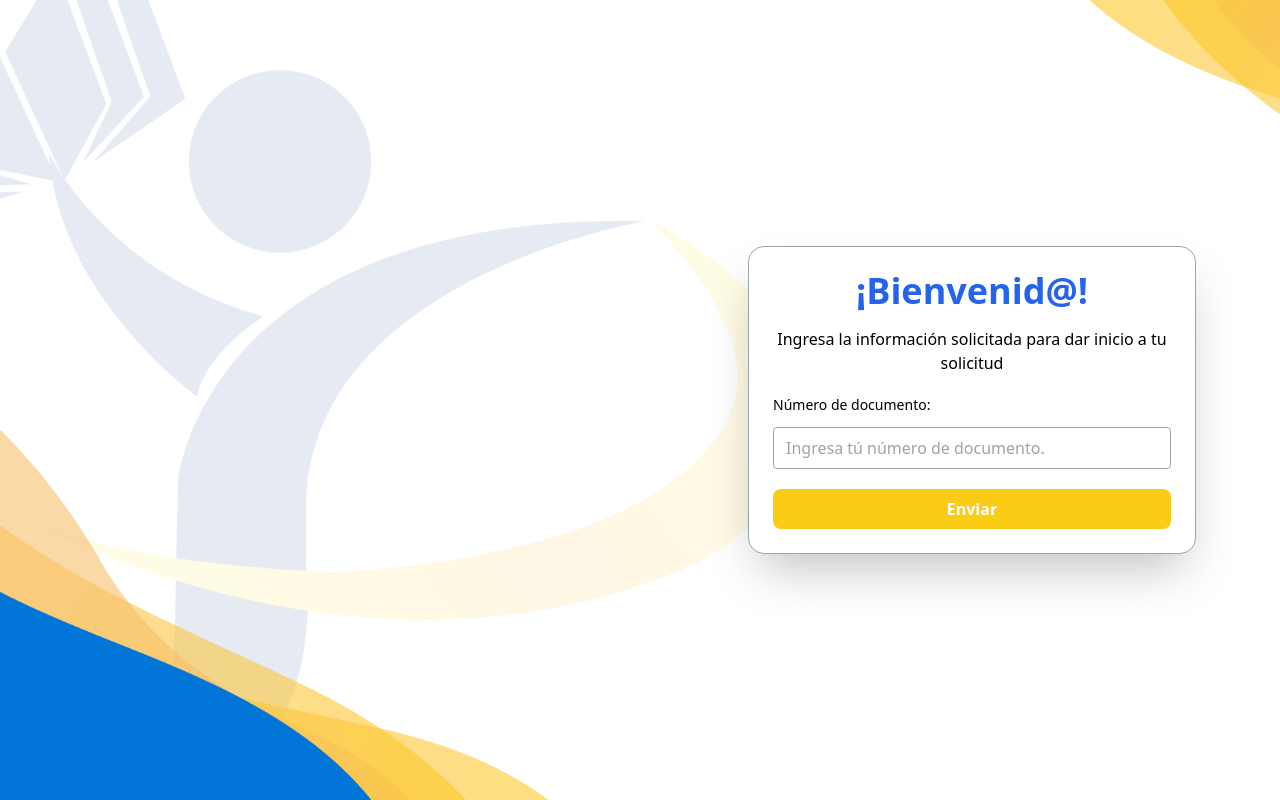
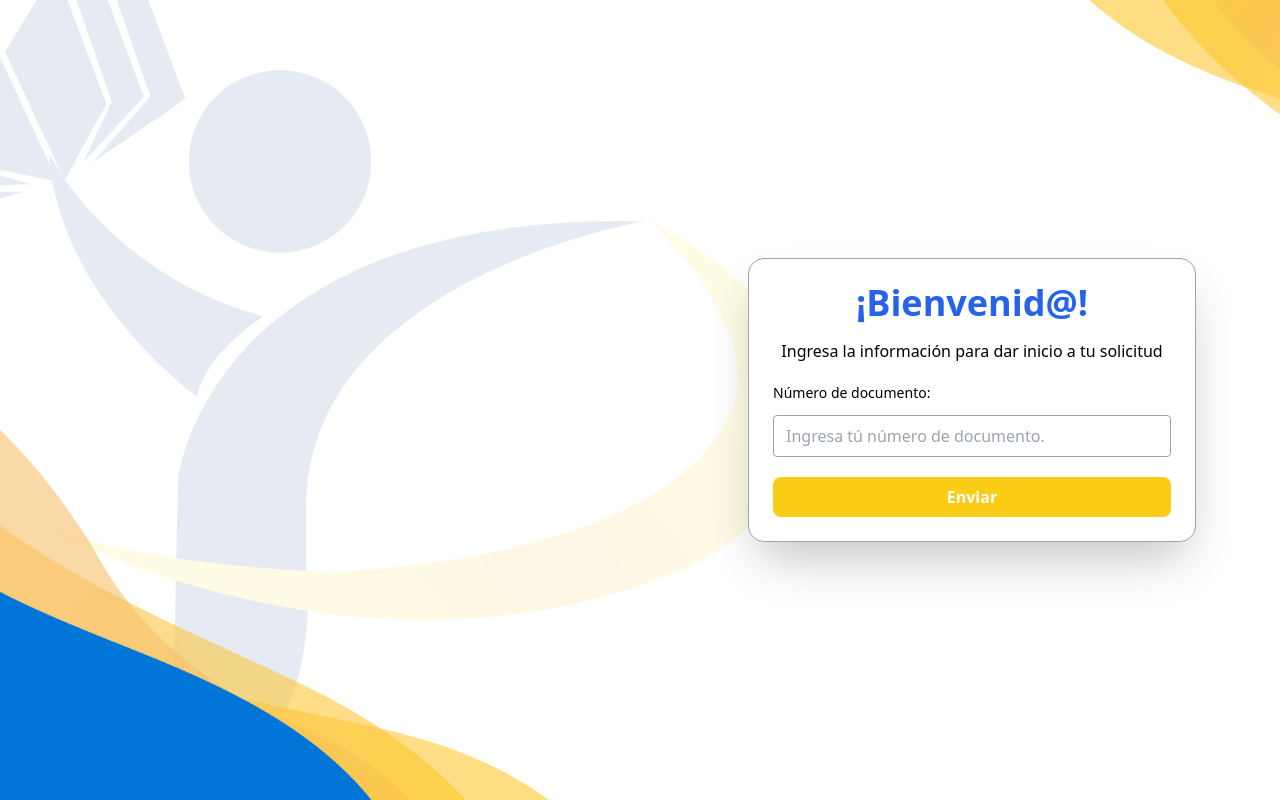
Before and after one commit to DanRoa001/predesalud_front, a React (Vite) app: page / in a window 1280 px wide. Built offline with nearby package versions, Linux system fonts and the light colour scheme.

Commit message:
Ajustes favicon y formulario inicial

```diff
--- a/index.html
+++ b/index.html
@@ -2,7 +2,8 @@
 <html lang="en">
   <head>
     <meta charset="UTF-8" />
-    <meta name="viewport" content="width=device-width, initial-scale=1.0" />
+    <link rel="icon" type="image/x-icon" href="/favicon_cdx.png" />
+    <meta name="viewport" content="width=device-width, initial-scale=1.0"/>
     <title>Predesalud - Credixpress</title>
   </head>
   <body>
--- a/src/components/PrincipalDebtor/InitialForm.jsx
+++ b/src/components/PrincipalDebtor/InitialForm.jsx
@@ -21,7 +21,6 @@ const InitialForm = ({setStatus,setDocumentNumber}) => {
             console.log(error)
             toast.error(error)
         }
-
     }
 
     const handleDocument = (e) => {
@@ -35,7 +34,7 @@ const InitialForm = ({setStatus,setDocumentNumber}) => {
                     <h2 class="text-4xl text-blue-600 text-center font-bold mb-4">
                         ¡Bienvenid@!
                     </h2>
-                    <p className='text-center mt-3'> Ingresa la información solicitada para dar inicio a tu solicitud </p>
+                    <p className='text-center mt-3'> Ingresa la información para dar inicio a tu solicitud </p>
                     <form class="space-y-5 mt-5">
                         <div>
                             <label class="block text-sm font-medium mb-1" for="name">Número de documento: </label>
```
Also changed, not shown: public/favicon_cdx.png (added).
